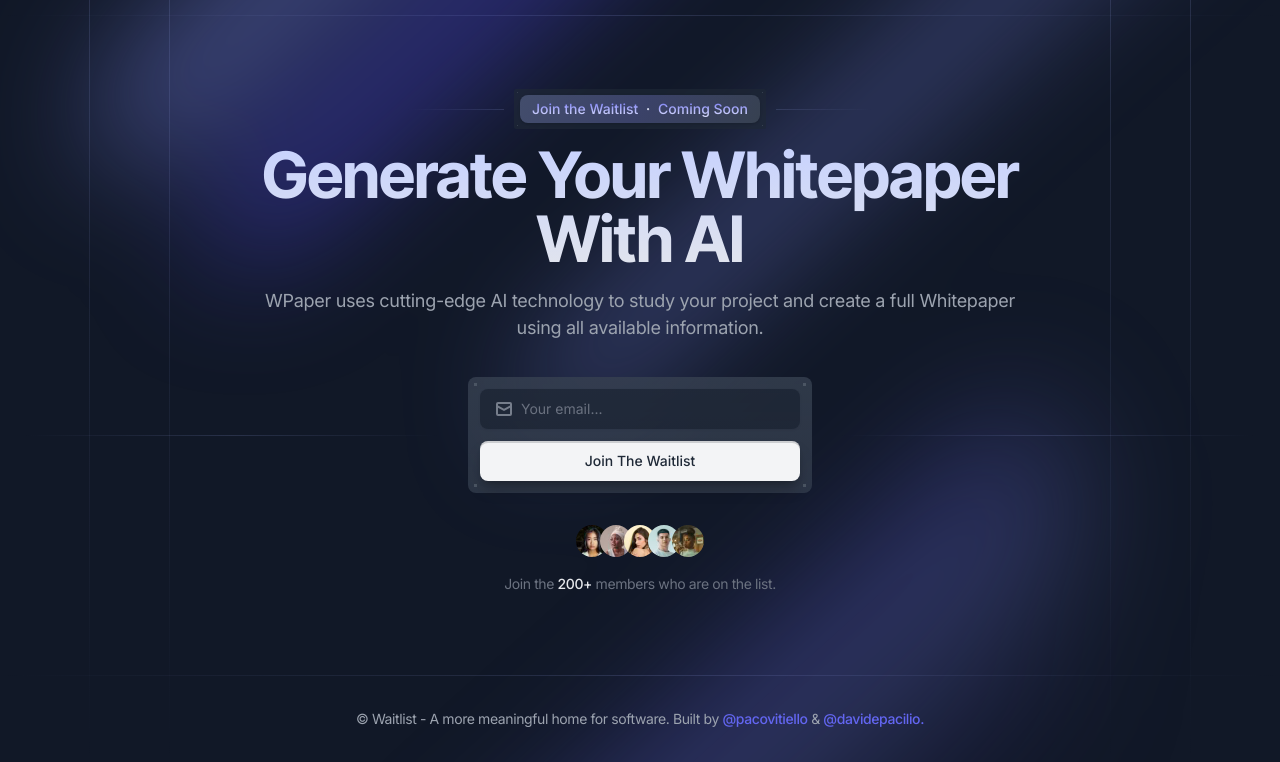
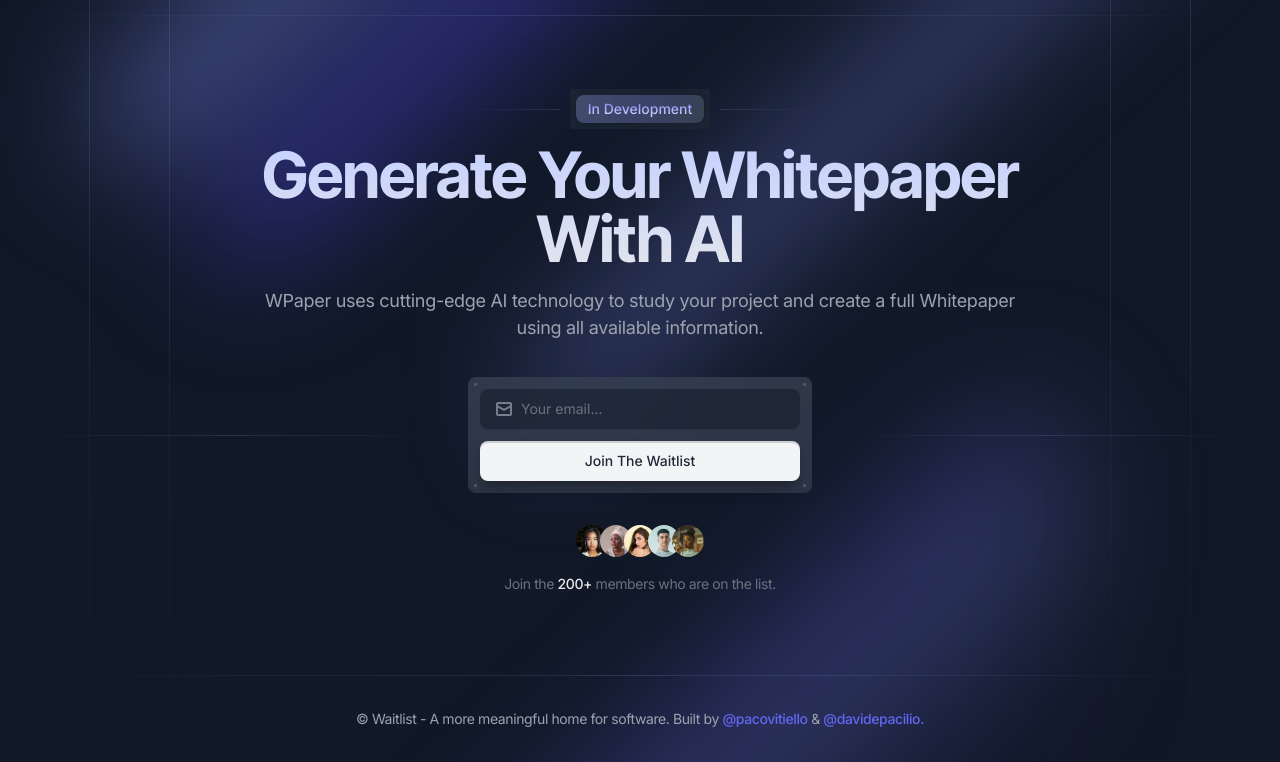
Before and after one commit to WPaper-AI/waitlist, a website: page index.html in a window 1280 px wide. Shown: the part 81-843 px from the top of the page. Drawn offline with Linux system fonts and the light colour scheme.

Commit message:
small changes to text

```diff
--- a/index.html
+++ b/index.html
@@ -107,7 +107,8 @@
                                     <div class="relative text-sm font-medium text-gray-700 bg-white dark:bg-gray-700 inline-flex rounded-lg whitespace-nowrap px-3 py-[3px] tracking-normal before:absolute before:inset-0 before:rounded-lg before:[background-image:linear-gradient(120deg,transparent_0%,theme(colors.indigo.400/.12)_33%,theme(colors.pink.400/.12)_66%,theme(colors.amber.200/.12)_100%)] dark:before:[background-image:linear-gradient(120deg,theme(colors.indigo.400/.16),theme(colors.indigo.600/.16)_50%,transparent_100%)] shadow">
                                         <!-- Border with dots in corners -->
                                         <div class="absolute -inset-1.5 bg-indigo-500/15 dark:bg-gray-800/65 rounded-sm -z-10 before:absolute before:inset-y-0 before:left-0 before:w-[7px] before:bg-[length:7px_7px] before:[background-position:top_center,bottom_center] before:bg-no-repeat before:[background-image:radial-gradient(circle_at_center,theme(colors.indigo.500/.56)_0.5px,transparent_0.5px),radial-gradient(circle_at_center,theme(colors.indigo.500/.56)_0.5px,transparent_0.5px)] dark:before:[background-image:radial-gradient(circle_at_center,theme(colors.gray.600/.56)_0.5px,transparent_0.5px),radial-gradient(circle_at_center,theme(colors.gray.600/.56)_0.5px,transparent_0.5px)] after:absolute after:inset-y-0 after:right-0 after:w-[7px] after:bg-[length:7px_7px] after:[background-position:top_center,bottom_center] after:bg-no-repeat after:[background-image:radial-gradient(circle_at_center,theme(colors.indigo.500/.56)_0.5px,transparent_0.5px),radial-gradient(circle_at_center,theme(colors.indigo.500/.56)_0.5px,transparent_0.5px)] dark:after:[background-image:radial-gradient(circle_at_center,theme(colors.gray.600/.56)_0.5px,transparent_0.5px),radial-gradient(circle_at_center,theme(colors.gray.600/.56)_0.5px,transparent_0.5px)]" aria-hidden="true"></div>
-                                        <span class="relative text-gray-800 dark:text-transparent dark:bg-clip-text dark:bg-gradient-to-b dark:from-indigo-500 dark:to-indigo-50">Join the Waitlist <span class="text-gray-300 mx-1">·</span> Coming Soon</span>
+                                        <span class="relative text-gray-800 dark:text-transparent dark:bg-clip-text dark:bg-gradient-to-b dark:from-indigo-500 dark:to-indigo-50">In Development
+                                            <!-- <span class="text-gray-300 mx-1"></span></span>  -->
                                     </div>
                                 </div>
 
```
